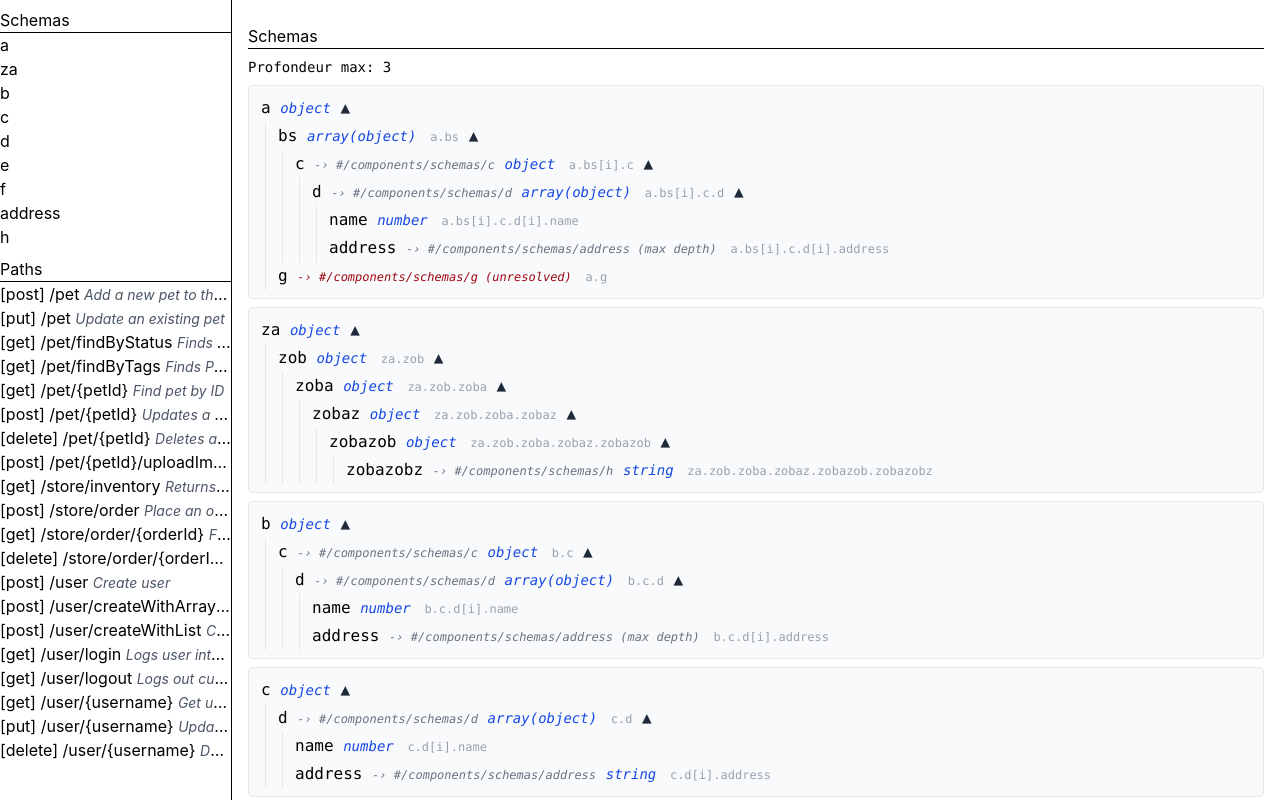
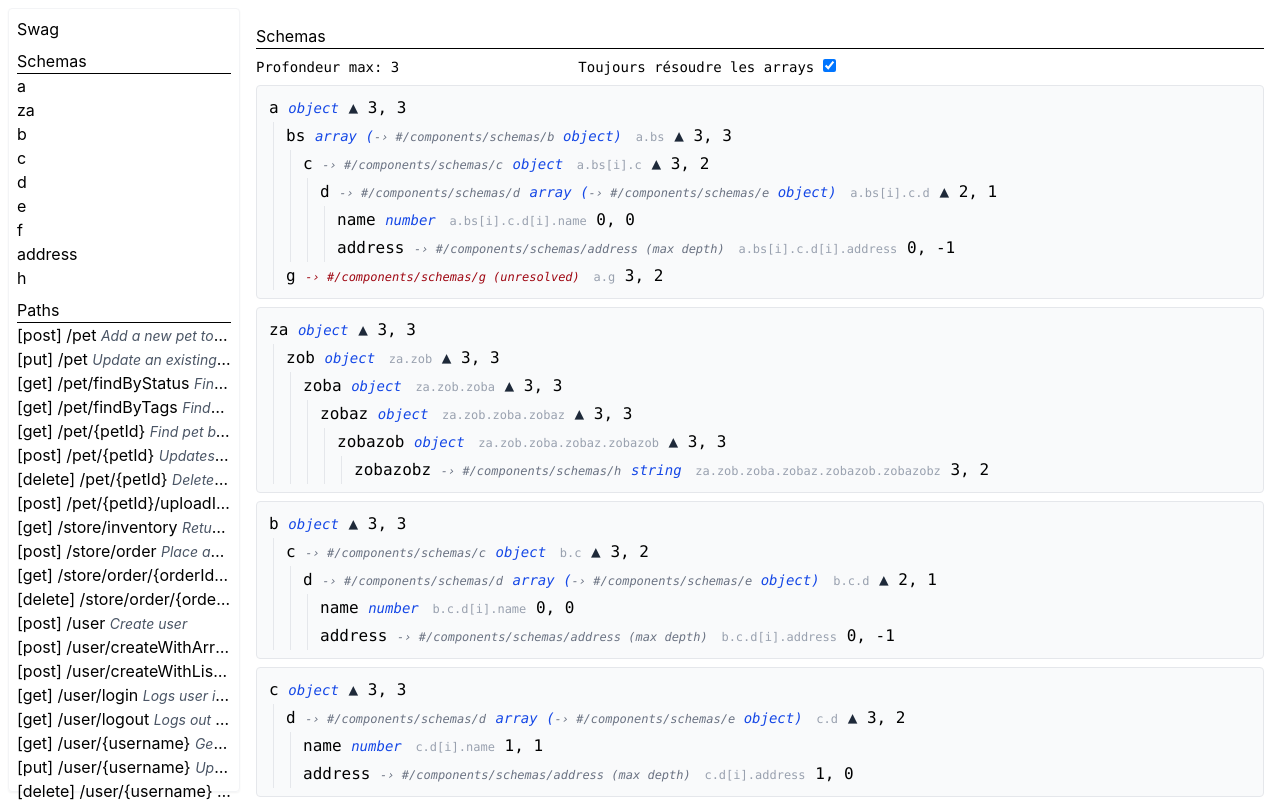
Before and after one commit to LaDorade/swag, a SvelteKit app: page / in a window 1280 px wide. Built offline with nearby package versions, Linux system fonts and the light colour scheme.

Commit message:
WIP settings

```diff
--- a/src/lib/Schema/Schema.svelte
+++ b/src/lib/Schema/Schema.svelte
@@ -1,6 +1,7 @@
 <script lang="ts">
     import Schema from "./Schema.svelte"
     import { specStore } from "#lib/stores/Spec.svelte.js";
+    import { settings } from "#lib/stores/Settings.svelte.js";
     import { deduceSchemaType, getSchemaAnchor } from "#lib";
     import type { UnresolvedSchema } from "#types";
 
@@ -31,13 +32,24 @@
     })
 
     let resolvedSchema = $derived(specStore.resolveSchema(s, resolutionDepth))
+
+    // Inline ARE in the schema, so we dont count them
+    // except for inline array with resolved inner schema
+    //  because the inner "array" element (in the spec) is not shown in the UI
+    //  (not like Swagger where there is a "Items" line)
+    let newDepth   = $derived(
+        resolvedSchema.type === 'inline'
+        ? resolutionDepth
+        : resolutionDepth - 1)
     // If we resolved an array, we want to resolve its inner type too
     // Special case when the array is declared inline but the inner type is a $ref
-    let innerSchemaDepth = $derived(
-        resolvedSchema.type === 'inline' && resolutionDepth <= 0
-        ? 1
-        : resolutionDepth
-    )
+    let innerSchemaDepth = $derived.by(() => {
+        if (settings.alwaysResolveArray && resolvedSchema.type === 'inline') {
+            return newDepth + 1;
+        } else {
+            return newDepth;
+        }
+    })
     let resolvedArrayInnerSchema = $derived(
         resolvedSchema.schema.items
         ? specStore.resolveSchema(resolvedSchema.schema.items, innerSchemaDepth)
@@ -60,11 +72,6 @@
 
     let schemaType = $derived(deduceSchemaType(resolvedSchema.schema))
     let properties = $derived(Object.entries(resolvedSchema.schema.properties ?? {}))
-    // Inline ARE in the schema, so we dont count them
-    let newDepth   = $derived(
-        resolvedSchema.type === 'inline'
-        ? resolutionDepth
-        : resolutionDepth - 1)
 </script>
 
 {#snippet ref(r: string)}
@@ -83,18 +90,13 @@
         {#if resolvedSchema.resolved}
             {#if schemaType}
                 <span class="text-sm italic font-mono text-blue-700">
-                    {#if resolvedArrayInnerSchema}
-                        {console.log(resolvedSchema, resolutionDepth)}
-                        {console.log(resolvedArrayInnerSchema, resolutionDepth)}
-                        {#if resolvedArrayInnerSchema.schema.type}
-                            {schemaType}({resolvedArrayInnerSchema.schema.type})
-                        {:else if resolvedArrayInnerSchema.schema.$ref}
-                            {schemaType}({@render ref(resolvedArrayInnerSchema.schema.$ref)})
-                        {:else}
-                            {schemaType}
+                    {schemaType}{#if resolvedArrayInnerSchema}
+                        {console.log(resolvedArrayInnerSchema, innerSchemaDepth)}
+                        ({#if resolvedArrayInnerSchema.origin.$ref}
+                            <span class="text-xs italic text-gray-500">
+                                -&rsaquo; {@render ref(resolvedArrayInnerSchema.origin.$ref)}</span>
                         {/if}
-                    {:else}
-                        {schemaType}
+                        {resolvedArrayInnerSchema.schema.type})
                     {/if}
                 </span>
             {/if}
@@ -115,6 +117,7 @@
             <span class="text-gray-800">
                 {open ? '▲' : '▼'}</span>
         {/if}
+        {resolutionDepth}, {newDepth}
 
     </div>
 {/snippet}
@@ -142,10 +145,10 @@
             // type: 'string'
             // properties: {...}
             // items: {...} -->
-        {#if resolvedArrayInnerSchema?.schema}
+        {#if resolvedArrayInnerSchema?.resolved}
             <Schema open
                 schema={resolvedArrayInnerSchema.schema}
-                resolutionDepth={newDepth}
+                resolutionDepth={innerSchemaDepth - 1}
                 parentName="{fullName}[i]"
                 />
         {/if}
--- /dev/null
+++ b/src/lib/stores/Settings.svelte.ts
@@ -0,0 +1,10 @@
+class Settings {
+    /**
+     * Resolution du sous-schéma des arrays, même quand il s'agit d'une $ref
+     */
+    alwaysResolveArray = $state<boolean>(true)
+
+    schemaMaxResolutionDepth = $state<number>(3)
+}
+
+export const settings = new Settings()
--- a/src/routes/+page.svelte
+++ b/src/routes/+page.svelte
@@ -2,6 +2,7 @@
     import { getOperationAnchor, getSchemaAnchor} from "#lib";
     import Operation from "#lib/Operation.svelte";
     import Schema from "#lib/Schema/Schema.svelte";
+    import { settings } from "#lib/stores/Settings.svelte.js";
     import { specStore } from "#lib/stores/Spec.svelte.js";
     import spec from "./spec.json"
 
@@ -9,12 +10,12 @@
     const schemas = spec.components.schemas
 
     specStore.spec = spec;
-
-    let schemaMaxResolutionDepth = $state(3);
 </script>
 
 <div class="h-screen w-full flex">
-    <nav class="shrink-0 w-58 border-r h-full">
+    <div class="w-fit m-2 mr-0">
+        <nav class="shrink-0 w-58 h-full p-2 rounded border border-gray-100 shadow-xs">
+            <h1>Swag</h1>
             <h2 class="pt-2 border-b">
                 <a href="#schemas">Schemas</a>
             </h2>
@@ -38,18 +39,24 @@
                 {/each}
             {/each}
         </nav>
+    </div>
     <main class="w-full p-4 overflow-auto">
         <div class="flex flex-col gap-2">
             <h2 id="schemas" class="pt-2 border-b">
                 Schemas
             </h2>
             <div class="font-mono text-sm">
-                <span class="">
+                <label class="">
                     Profondeur max:
                     <input class="w-fit appearance-none"
                         min="0"
-                        type="number" bind:value={schemaMaxResolutionDepth}>
-                </span>
+                        type="number" bind:value={settings.schemaMaxResolutionDepth}>
+                </label>
+                <label class="">
+                    Toujours résoudre les arrays
+                    <input class="inline"
+                        type="checkbox" bind:checked={settings.alwaysResolveArray}>
+                </label>
             </div>
             {#each Object.entries(schemas) as [name, schema] (name)}
                 {@const anchor = getSchemaAnchor(`#/components/schemas/${name}`)}
@@ -60,7 +67,7 @@
                     <Schema
                         {name}
                         schema={schema as any}
-                        resolutionDepth={schemaMaxResolutionDepth}
+                        resolutionDepth={settings.schemaMaxResolutionDepth}
                         open
                     />
                 </div>
--- a/tsconfig.json
+++ b/tsconfig.json
@@ -1,6 +1,7 @@
 {
 	"extends": "$app/tsconfig",
 	"compilerOptions": {
+	  "allowImportingTsExtensions": false,
 		"rewriteRelativeImportExtensions": true,
 		"sourceMap": true,
 		"strict": true
```
Lines whose indentation alone changed are shown as unchanged.
